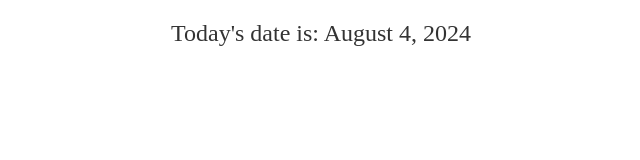
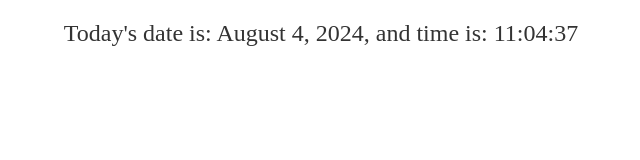
Before and after one commit to RosuMadalin/04-08-2024, a plain HTML site: page index.html in a window 1280 px wide. Shown: the whole page, without its empty margins (319-959 px from the left). Drawn offline with Linux system fonts and the light colour scheme.

Commit message:
adaugare ora locala

```diff
--- a/index.html
+++ b/index.html
@@ -8,6 +8,7 @@
 
 <body>
     <div id="date-container"></div>
+    <div id="time-container"></div>
     <script src="script.js"></script>
 </body>
 </html>
--- a/script.js
+++ b/script.js
@@ -1,9 +1,27 @@
 document.addEventListener('DOMContentLoaded', (event) => {
-    const dateContainer = document.getElementById('date-container');
-    const currentDate = new Date();
 
-    const options = { year: 'numeric', month: 'long', day: 'numeric' };
-    const formattedDate = currentDate.toLocaleDateString(undefined, options);
 
-    dateContainer.textContent = `Today's date is: ${formattedDate}`;
+    const madalinFunction = () => {
+
+        /// continut start
+        const dateContainer = document.getElementById('date-container');
+        const currentDate = new Date();
+
+        const options = { year: 'numeric', month: 'long', day: 'numeric' };
+        const formattedDate = currentDate.toLocaleDateString(undefined, options);
+
+
+        const formattedTime = String(currentDate.getHours()).padStart(2, '0') + ":"
+                    + String(currentDate.getMinutes()).padStart(2, '0') + ":"
+                    + String(currentDate.getSeconds()).padStart(2, '0');
+
+        dateContainer.textContent = `Today's date is: ${formattedDate}, and time is: ${formattedTime}`;
+        // continut sfarsit
+
+    };
+
+    madalinFunction();
+
+    // Update time every second
+    setInterval(madalinFunction, 1000);
 });
--- a/styles.css
+++ b/styles.css
@@ -1,5 +1,5 @@
 /* Optional: Style the date container */
-#date-container {
+#date-container, #time-container {
     font-size: 24px;
     color: #333;
     text-align: center;
```
